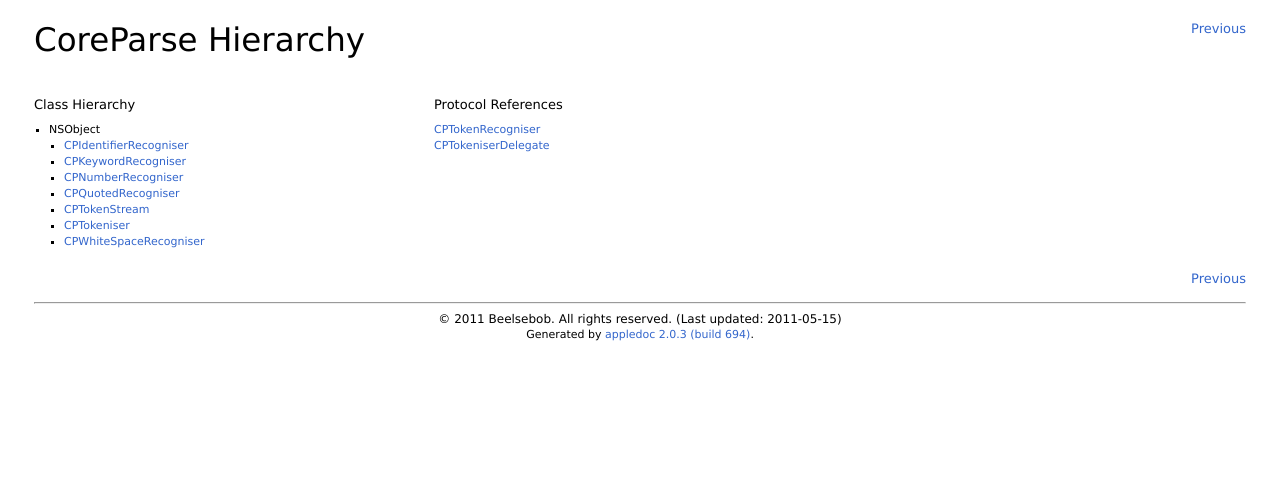
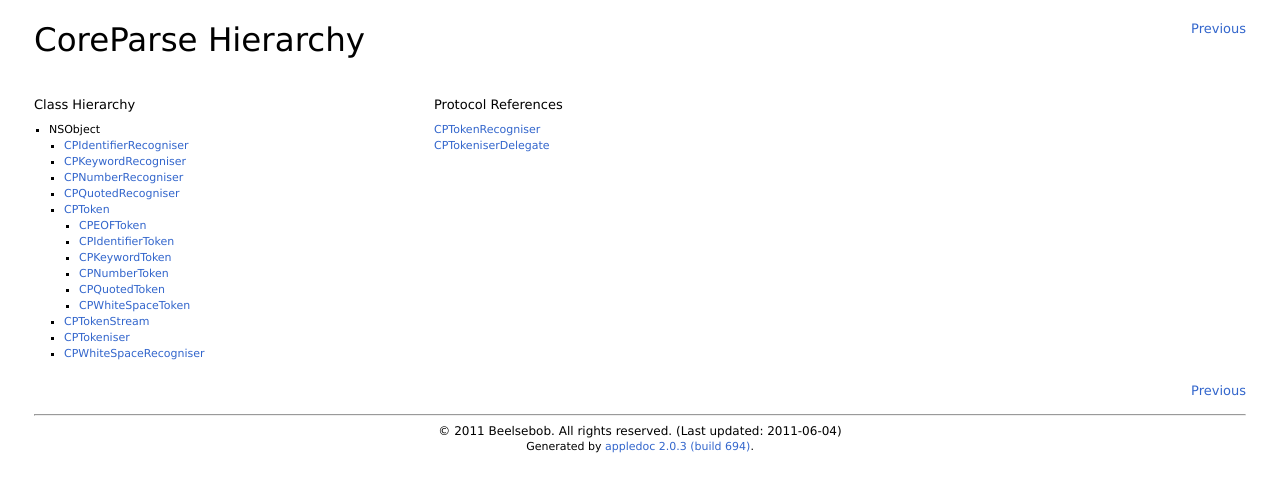
Before and after one commit to beelsebob/CoreParse, a plain HTML site: page html/hierarchy.html in a window 1280 px wide. Drawn offline with Linux system fonts and the light colour scheme.

Commit message:
More docs

```diff
--- a/html/hierarchy.html
+++ b/html/hierarchy.html
@@ -35,6 +35,24 @@
 
 		<li><a href="Classes/CPQuotedRecogniser.html">CPQuotedRecogniser</a></li>
 
+		<li><a href="Classes/CPToken.html">CPToken</a>
+	<ul>
+
+		<li><a href="Classes/CPEOFToken.html">CPEOFToken</a></li>
+
+		<li><a href="Classes/CPIdentifierToken.html">CPIdentifierToken</a></li>
+
+		<li><a href="Classes/CPKeywordToken.html">CPKeywordToken</a></li>
+
+		<li><a href="Classes/CPNumberToken.html">CPNumberToken</a></li>
+
+		<li><a href="Classes/CPQuotedToken.html">CPQuotedToken</a></li>
+
+		<li><a href="Classes/CPWhiteSpaceToken.html">CPWhiteSpaceToken</a></li>
+
+	</ul>
+</li>
+
 		<li><a href="Classes/CPTokenStream.html">CPTokenStream</a></li>
 
 		<li><a href="Classes/CPTokeniser.html">CPTokeniser</a></li>
@@ -71,7 +89,7 @@
 				<div id="footer">
 					<hr />
 					<div class="footer-copyright">
-						<p><span class="copyright">&copy; 2011 Beelsebob. All rights reserved. (Last updated: 2011-05-15)</span><br />
+						<p><span class="copyright">&copy; 2011 Beelsebob. All rights reserved. (Last updated: 2011-06-04)</span><br />
 
 						<span class="generator">Generated by <a href="http://appledoc.gentlebytes.com">appledoc 2.0.3 (build 694)</a>.</span></p>
 
```
Also changed, not shown: html/Classes/CPIdentifierRecogniser.html (+1 -1 lines), html/Classes/CPKeywordRecogniser.html (+1 -1 lines), html/Classes/CPNumberRecogniser.html (+1 -1 lines), html/Classes/CPQuotedRecogniser.html (+2 -2 lines), html/Classes/CPTokenStream.html (+2 -2 lines), html/Classes/CPTokeniser.html (+3 -3 lines), html/Classes/CPWhiteSpaceRecogniser.html (+1 -1 lines), html/Protocols/CPTokenRecogniser.html (+1 -1 lines), html/Protocols/CPTokeniserDelegate.html (+4 -4 lines), html/index.html (+15 -1 lines).
